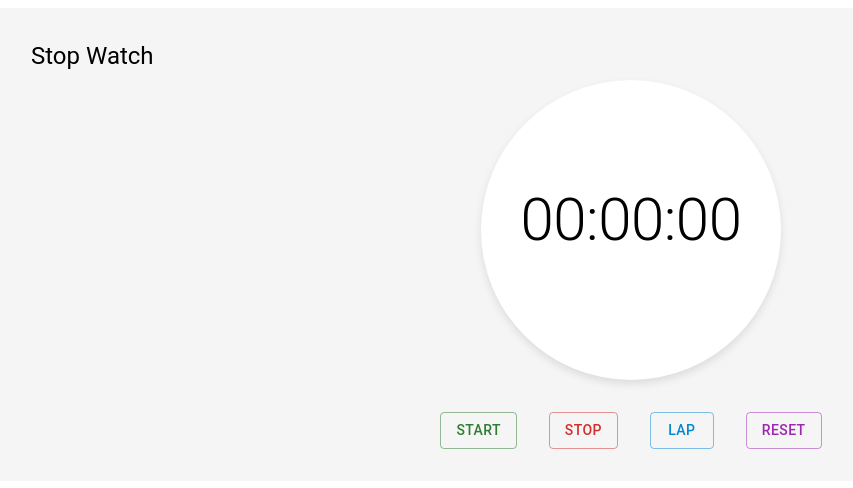
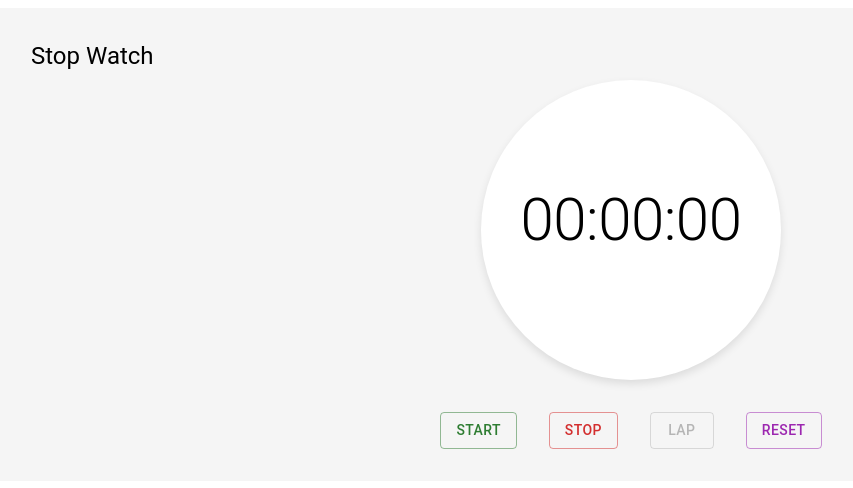
Before and after one commit to Benson-D/stop-watch-xstate, a React (Vite) app: page / in a window 1280 px wide. Shown: the top 488 px of the page, without its empty margins (9-862 px from the left). Built offline with nearby package versions, Linux system fonts and the light colour scheme.

Commit message:
added actor begun using additional xstate hooks

```diff
--- a/src/components/StopWatch.tsx
+++ b/src/components/StopWatch.tsx
@@ -1,10 +1,11 @@
 import { Box, Button, Typography } from "@mui/material";
-import { useMachine } from "@xstate/react";
+import { useMachine, useSelector } from "@xstate/react";
 import { stopWatchMachine } from "../state/stopWatchMachine";
 import { convertToMilliseconds } from "../util/convertToMilliseconds";
 
 export default function StopWatch() {
-  const [state, send] = useMachine(stopWatchMachine);
+  const [state, send, service] = useMachine(stopWatchMachine);
+  const canLap = useSelector(service, (s) => s.can({ type: "LAP" }));
 
   return (
     <>
@@ -52,6 +53,7 @@ export default function StopWatch() {
           Stop
         </Button>
         <Button
+          disabled={!canLap}
           variant="outlined"
           color="info"
           sx={{ marginTop: "1rem", marginLeft: "1rem" }}
--- a/src/state/stopWatchMachine.ts
+++ b/src/state/stopWatchMachine.ts
@@ -14,6 +14,11 @@ export type StopWatchEvent =
 
 const INTERVAL_MS = 10;
 
+const intervalActor = fromCallback(({ sendBack }) => {
+  const interval = setInterval(() => sendBack({ type: "TICK" }), INTERVAL_MS);
+  return () => clearInterval(interval);
+});
+
 export const stopWatchMachine = setup({
   types: {} as {
     context: StopWatchContext;
@@ -21,15 +26,19 @@ export const stopWatchMachine = setup({
   },
   guards: {
     canRecordLap: ({ context }) => context.elapsedTime > 0,
+	canReset: ({ context }) => context.elapsedTime > 0 || context.laps.length > 0,
+	canStop: ({ context }) => context.elapsedTime > 0,
   },
   actions: {
-	incrementTime: assign({
-		elapsedTime: ({ context }) => context.elapsedTime + INTERVAL_MS,
-	}),
+    incrementTime: assign({
+      elapsedTime: ({ context }) => context.elapsedTime + INTERVAL_MS,
+    }),
     addLap: assign({
       laps: ({ context }) => [...context.laps, context.elapsedTime],
     }),
-
+  },
+  actors: {
+    interval: intervalActor,
   },
 }).createMachine({
   id: "stopWatch",
@@ -41,6 +50,7 @@ export const stopWatchMachine = setup({
   // Global transitions
   on: {
     RESET: {
+      guard: "canReset",
       target: ".idle",
       actions: assign({
         elapsedTime: 0,
@@ -54,10 +64,7 @@ export const stopWatchMachine = setup({
     },
     running: {
       invoke: {
-        src: fromCallback(({ sendBack }) => {
-          const interval = setInterval(() => sendBack({ type: "TICK" }), INTERVAL_MS);
-          return () => clearInterval(interval);
-        }),
+        src: "interval",
       },
       on: {
         STOP: "idle",
```
